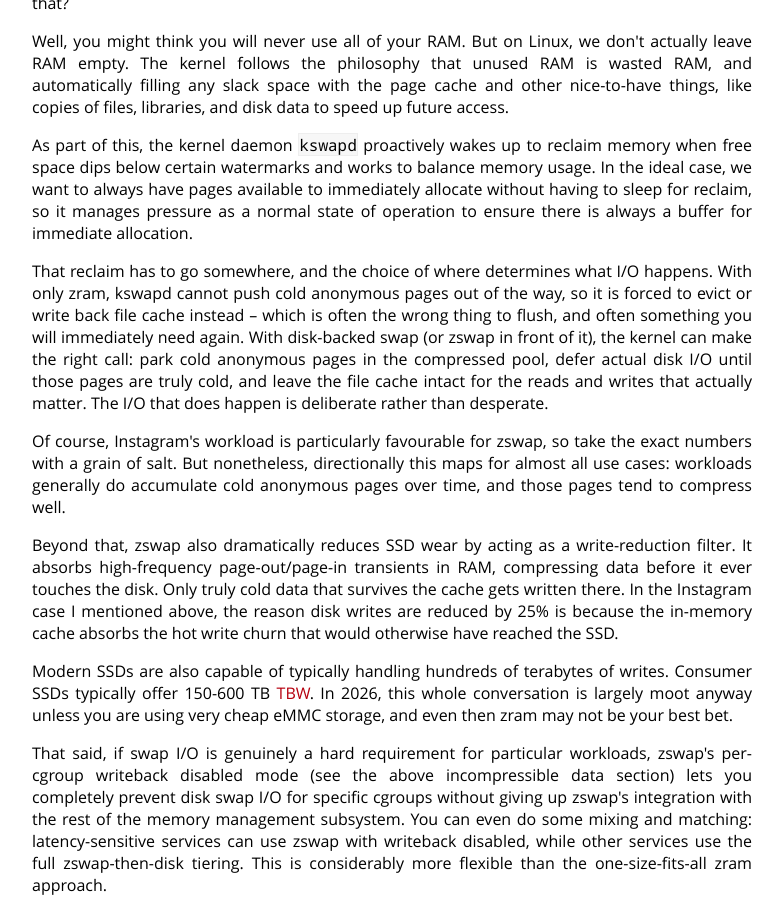
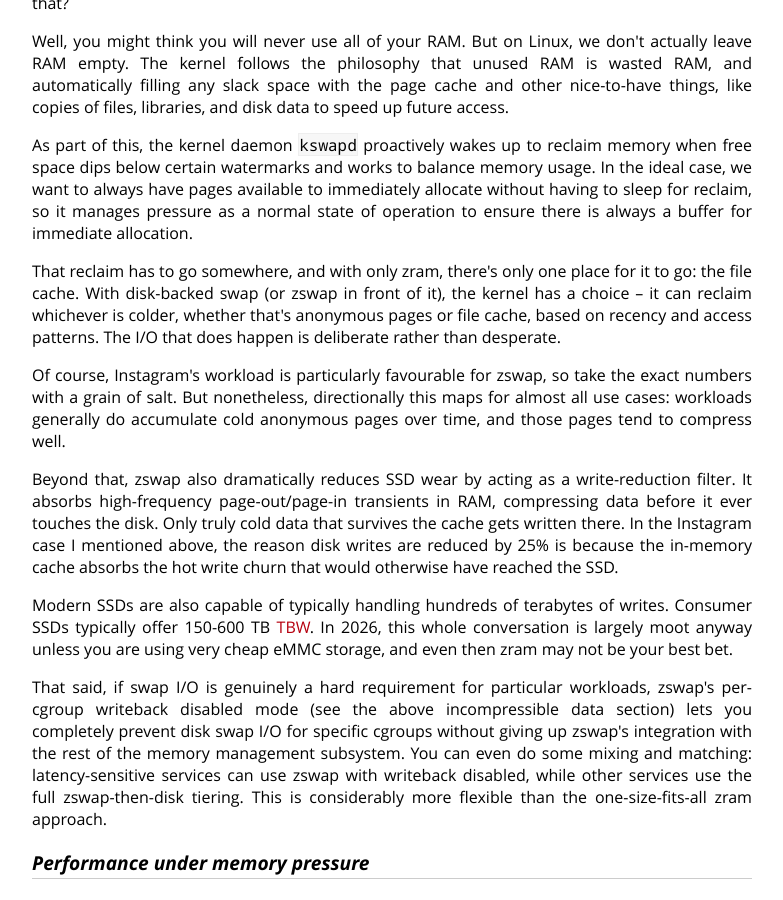
Before and after one commit to cdown/chrisdown.name, a Jekyll site: the page built from _posts/2026-03-24-zswap-vs-zram-when-to-use-what.md, in a window 1280 px wide and 900 px high, scrolled down 12803 px. Shown: the whole window, without its empty margins (248-1031 px from the left). Built offline with Jekyll 4.4.1, drawn with Linux system fonts in a browser that asks for light colours.

Commit message:
zram post: It doesn't have to be anon, make it clearer

```diff
--- a/_posts/2026-03-24-zswap-vs-zram-when-to-use-what.md
+++ b/_posts/2026-03-24-zswap-vs-zram-when-to-use-what.md
@@ -757,15 +757,11 @@ immediately allocate without having to sleep for reclaim, so it manages
 pressure as a normal state of operation to ensure there is always a buffer for
 immediate allocation.
 
-That reclaim has to go somewhere, and the choice of where determines what I/O
-happens. With only zram, kswapd cannot push cold anonymous pages out of the
-way, so it is forced to evict or write back file cache instead -- which is
-often the wrong thing to flush, and often something you will immediately need
-again. With disk-backed swap (or zswap in front of it), the kernel can make
-the right call: park cold anonymous pages in the compressed pool, defer actual
-disk I/O until those pages are truly cold, and leave the file cache intact for
-the reads and writes that actually matter. The I/O that does happen is
-deliberate rather than desperate.
+That reclaim has to go somewhere, and with only zram, there's only one place
+for it to go: the file cache. With disk-backed swap (or zswap in front of it),
+the kernel has a choice -- it can reclaim whichever is colder, whether that's
+anonymous pages or file cache, based on recency and access patterns. The I/O
+that does happen is deliberate rather than desperate.
 
 Of course, Instagram's workload is particularly favourable for zswap, so take
 the exact numbers with a grain of salt. But nonetheless, directionally this
```
